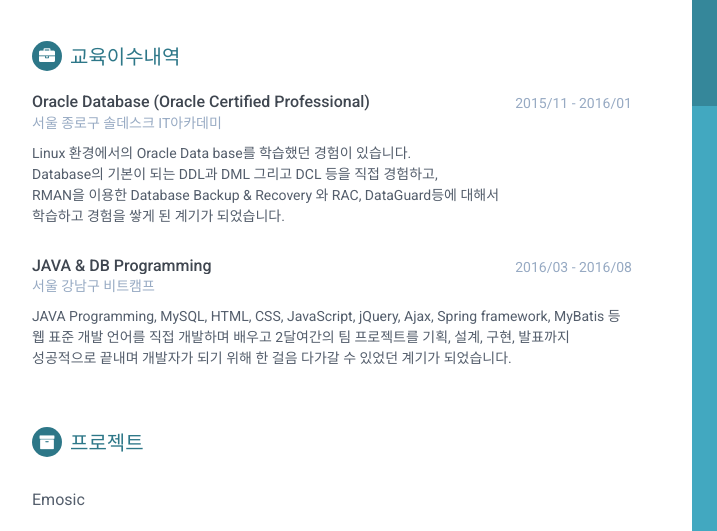
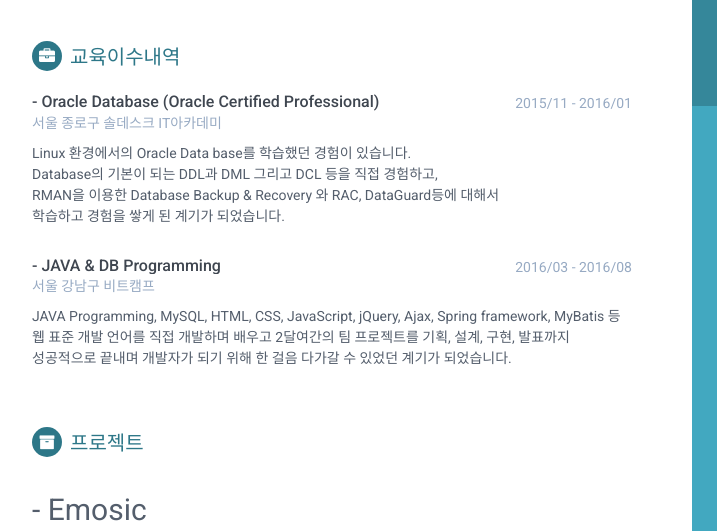
Before and after one commit to rldjqv/resume, a plain HTML site: page index.html in a window 1280 px wide. Shown: the part 262-793 px from the top of the page, 188-905 px from the left. Drawn offline with Linux system fonts and the light colour scheme.

Commit message:
Signed-off-by: rldjqv <rldjqv@gmail.com>

```diff
--- a/index.html
+++ b/index.html
@@ -97,7 +97,7 @@
                 <div class="item">
                     <div class="meta">
                         <div class="upper-row">
-                            <h3 class="job-title">Oracle Database (Oracle Certified Professional)</h3>
+                            <h3 class="job-title">- Oracle Database (Oracle Certified Professional)</h3>
                             <div class="time">2015/11 - 2016/01</div>
                         </div><!--//upper-row-->
                         <div class="company">서울 종로구 솔데스크 IT아카데미</div>
@@ -115,7 +115,7 @@
                 <div class="item">
                     <div class="meta">
                         <div class="upper-row">
-                            <h3 class="job-title">JAVA & DB Programming</h3>
+                            <h3 class="job-title">- JAVA & DB Programming</h3>
                             <div class="time">2016/03 - 2016/08</div>
                         </div><!--//upper-row-->
                         <div class="company">서울 강남구 비트캠프</div>
@@ -139,7 +139,7 @@
                     <p></p>
                 </div><!--//intro-->
                 <div class="item">
-                    <span class="project-title">Emosic</span><br/><br/>
+                    <span class="project-title" style="font-size: 30px;">- Emosic</span><br/><br/>
                     <span class="project-tagline">
                     Emosic은 Emotion/Music/Color의 의미로,<br/>
                     기존의 음원 스트리밍 서비스와는 차별화된 독창적인 감성, 음악, 색깔의 조화로<br/>
```
